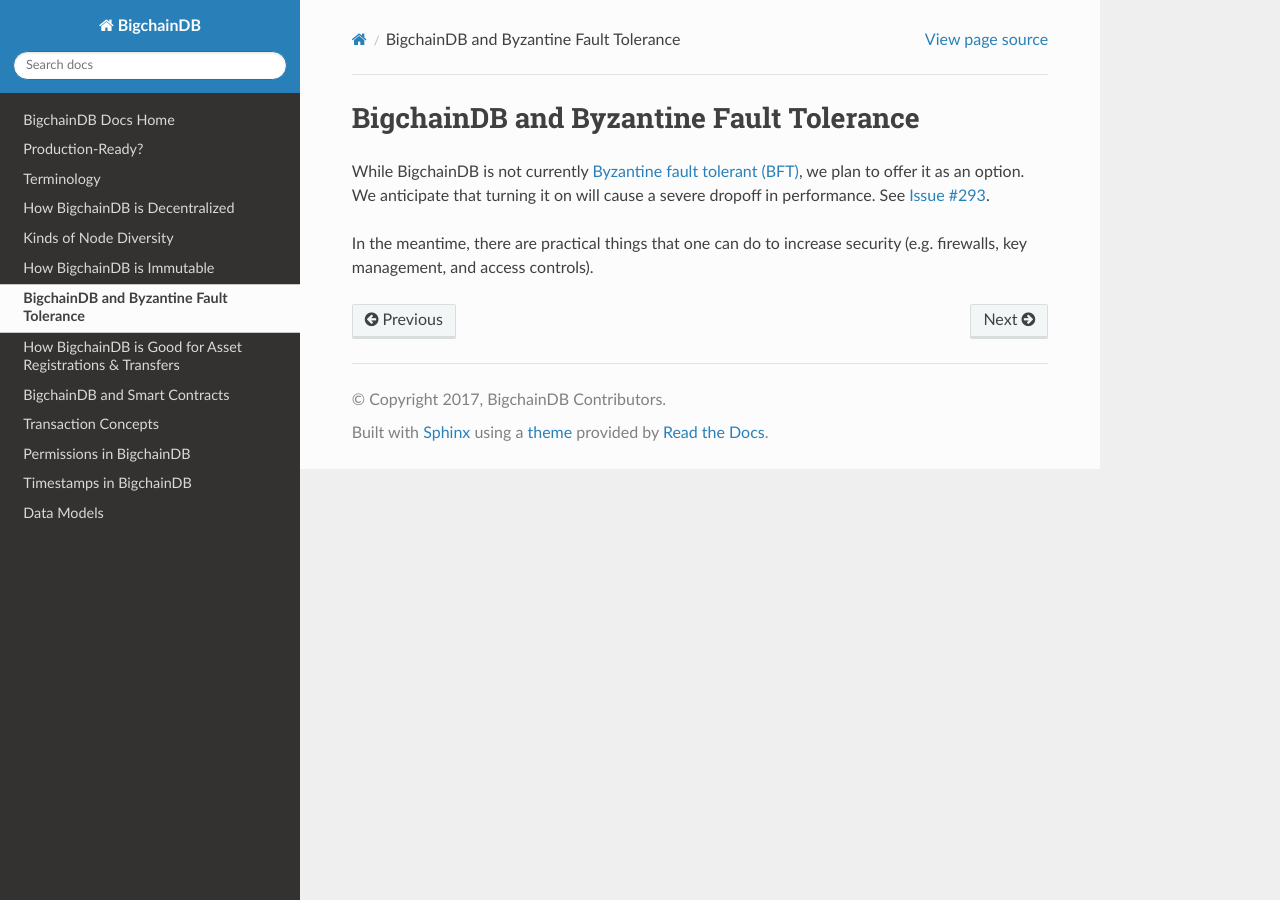
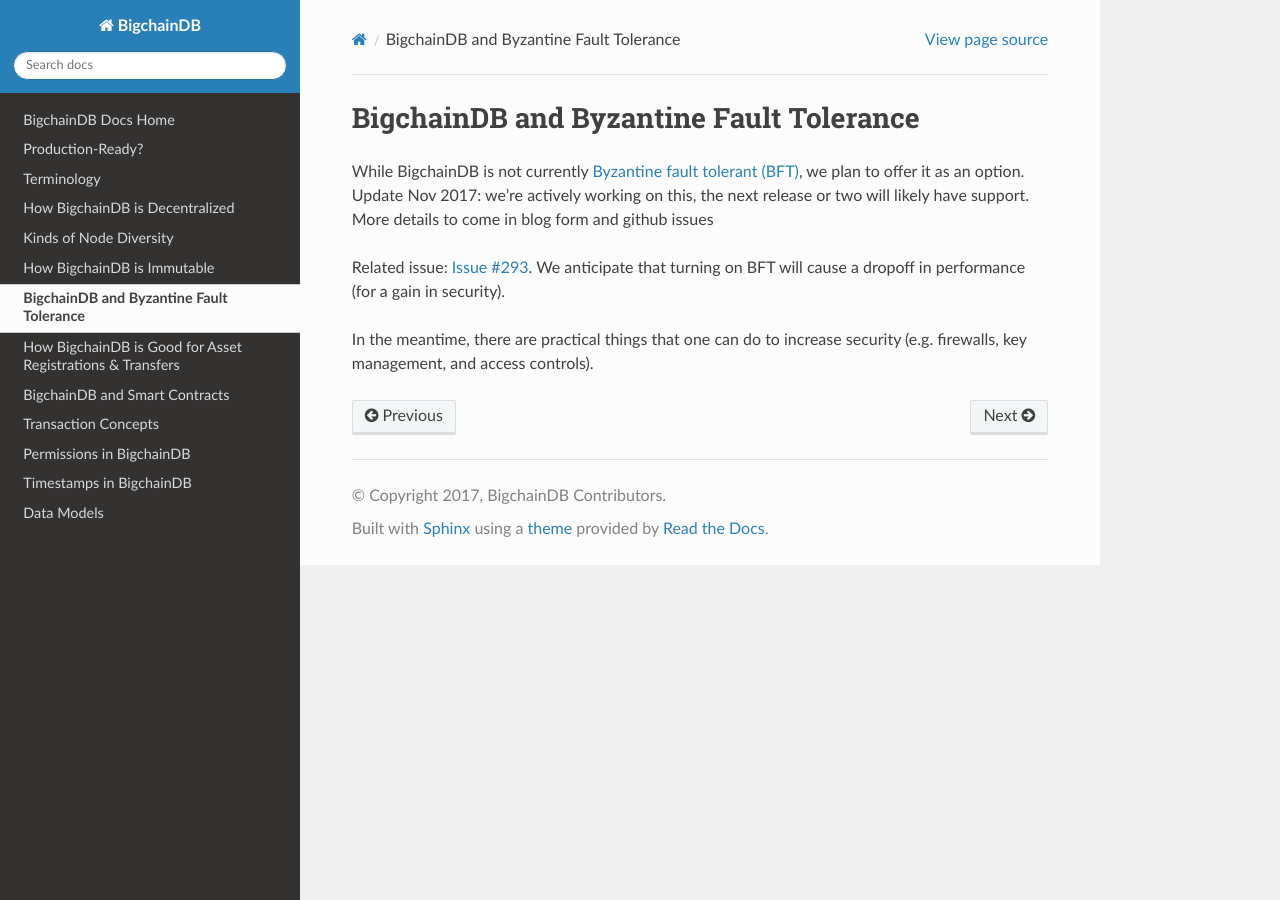
Before and after one commit to bigchaindb/bigchaindb, a Sphinx documentation site: the page built from docs/root/source/bft.md, in a window 1280 px wide. Built offline with Sphinx 7.4.7 and the Read the Docs theme 2.0.0, drawn with Linux system fonts in a browser that asks for light colours.

Commit message:
Update bft.md

```diff
--- a/docs/root/source/bft.md
+++ b/docs/root/source/bft.md
@@ -1,6 +1,8 @@
 # BigchainDB and Byzantine Fault Tolerance
 
 While BigchainDB is not currently [Byzantine fault tolerant (BFT)](https://en.wikipedia.org/wiki/Byzantine_fault_tolerance), we plan to offer it as an option.
-We anticipate that turning it on will cause a severe dropoff in performance. See [Issue #293](https://github.com/bigchaindb/bigchaindb/issues/293).
+Update Nov 2017: we're actively working on this, the next release or two will likely have support. More details to come in blog form and github issues
+
+Related issue: [Issue #293](https://github.com/bigchaindb/bigchaindb/issues/293). We anticipate that turning on BFT will cause a dropoff in performance (for a gain in security).
 
 In the meantime, there are practical things that one can do to increase security (e.g. firewalls, key management, and access controls).
```
